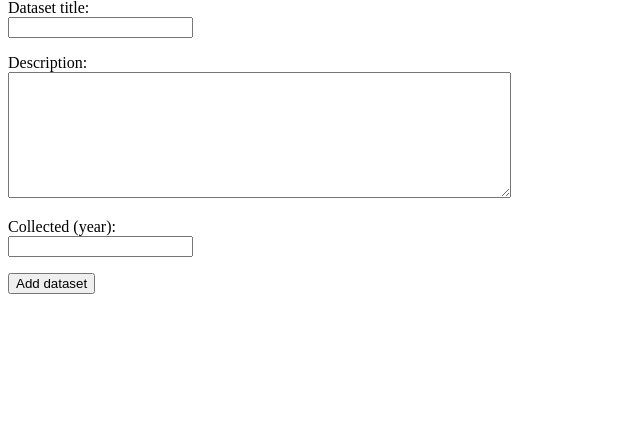
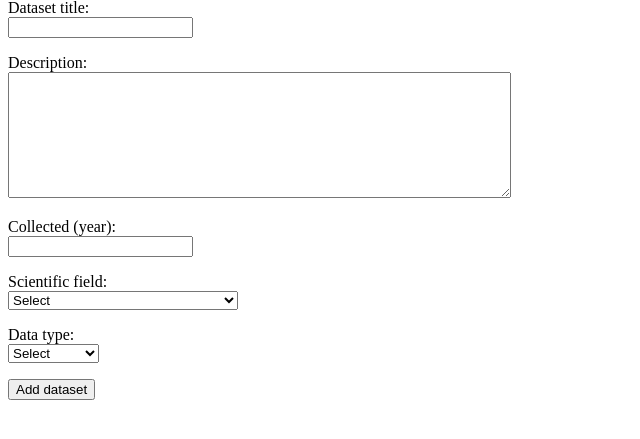
Before and after one commit to jkoira/Research-Data-Explorer, a Flask app: page /new_dataset in a window 1280 px wide. Shown: the part 81-520 px from the top of the page, without its empty margins (0-640 px from the left). Run offline with Flask 3, Linux system fonts and the light colour scheme; the visitor is signed in with stand-in values (Sample User, id 1).

Commit message:
Add classes to datasets

```diff
--- a/app.py
+++ b/app.py
@@ -47,7 +47,8 @@ def show_item(item_id):
     item = items.get_item(item_id)
     if not item:
         abort(404)
-    return render_template("show_item.html", item=item)
+    classes = items.get_classes(item_id)
+    return render_template("show_item.html", item=item, classes=classes)
 
 
 #Add new dataset
@@ -75,8 +76,14 @@ def create_dataset():
                                title=title,
                                description=description)
     user_id = session["user_id"]
-
-    items.add_item(title, description, year, user_id)
+    classes = []
+    scientific_field = request.form["scientific_field"]
+    if scientific_field:
+        classes.append(("Scientific field", scientific_field))
+    data_type = request.form["data_type"]
+    if data_type:
+        classes.append(("Data type", data_type))
+    items.add_item(title, description, year, user_id, classes)
 
     return redirect("/")
 
@@ -187,6 +194,3 @@ def logout():
         del session["username"]
         del session["user_id"]
     return redirect("/")
-
-if __name__ == "__main__":
-    app.run(debug=True)
--- a/schema.sql
+++ b/schema.sql
@@ -1,30 +1,9 @@
-CREATE TABLE collection_methods (
-    id INTEGER PRIMARY KEY AUTOINCREMENT,
-    name TEXT UNIQUE NOT NULL
-);
-CREATE TABLE data_formats (
-    id INTEGER PRIMARY KEY AUTOINCREMENT,
-    name TEXT UNIQUE NOT NULL
-);
-
-CREATE TABLE scientific_fields (
-    id INTEGER PRIMARY KEY AUTOINCREMENT,
-    name TEXT UNIQUE NOT NULL
-);
-
 CREATE TABLE datasets (
     id INTEGER PRIMARY KEY AUTOINCREMENT,
     title TEXT NOT NULL,
     description TEXT,
-    data_formats_id INTEGER,
-    collection_method_id INTEGER,
-    scientific_field_id INTEGER,
     year INTEGER,
     user_id INTEGER,
-    request TEXT,
-    FOREIGN KEY (data_formats_id) REFERENCES data_formats(id),
-    FOREIGN KEY (collection_method_id) REFERENCES collection_methods(id),
-    FOREIGN KEY (scientific_field_id) REFERENCES scientific_fields(id),
     FOREIGN KEY (user_id) REFERENCES users(id)
 );
 
@@ -33,3 +12,10 @@ CREATE TABLE IF NOT EXISTS users (
     username TEXT UNIQUE NOT NULL,
     password_hash TEXT NOT NULL
 );
+
+CREATE TABLE data_classes (
+    id INTEGER PRIMARY KEY AUTOINCREMENT,
+    item_id INTEGER REFERENCES datasets(id) ON DELETE CASCADE,
+    title TEXT,
+    value TEXT
+);
--- a/templates/new_dataset.html
+++ b/templates/new_dataset.html
@@ -13,16 +13,41 @@
       <input type="text" name="title" maxlength="80" value="{{ title or ''}}" required />
     </p>
     <p>
-        Description: <br />
-        <textarea name="description" rows="8" cols="60" maxlength="2000" required>{{ description or '' }}</textarea>
-
-
+      Description: <br />
+      <textarea name="description" rows="8" cols="60" maxlength="2000" required>{{ description or '' }}</textarea>
     </p>
     <p>
         Collected (year): <br />
         <input type="text" name="year" pattern="^\d{4}$" required />
     </p>
-
+    <p>
+      Scientific field: <br />
+      <select name="scientific_field">
+        <option value="(Select)">Select</option>
+        <option value="1 Natural sciences">1 Natural sciences</option>
+        <option value="2 Engineering and technology">2 Engineering and technology</option>
+        <option value="3 Medical and health sciences">3 Medical and health sciences</option>
+        <option value="4 Agricultural and forestry sciences">4 Agricultural and forestry sciences</option>
+        <option value="5 Social sciences">5 Social sciences</option>
+        <option value="6 Humanities">6 Humanities</option>
+        <option value="9 Other sciences">9 Other sciences</option>
+      </select>
+    </p>
+    <p>
+      Data type: <br />
+      <select name="data_type">
+        <option value="(Select)">Select</option>
+        <option value="Audio">Audio</option>
+        <option value="Geospatial">Geospatial</option>
+        <option value="Graph">Graph</option>
+        <option value="Image">Image</option>
+        <option value="Multimodal">Multimodal</option>
+        <option value="Numerical">Numerical</option>
+        <option value="Textual">Textual</option>
+        <option value="Time series">Time series</option>
+        <option value="Video">Video</option>
+      </select>
+    </p>
     <input type="submit" value="Add dataset" />
   </form>
 </body>
```
Also changed, not shown: items.py (+13 -1 lines), templates/show_item.html (+8 -0 lines).
